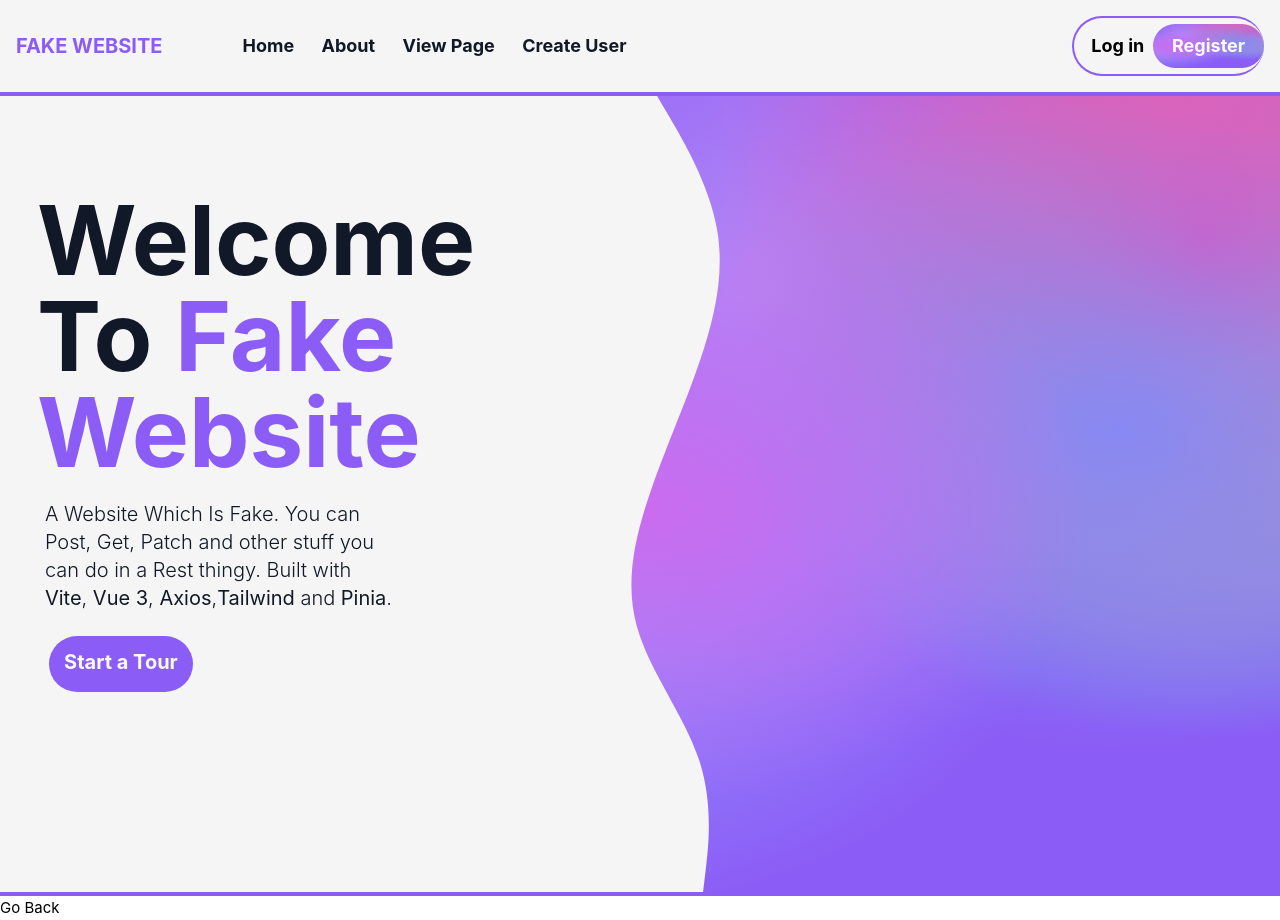
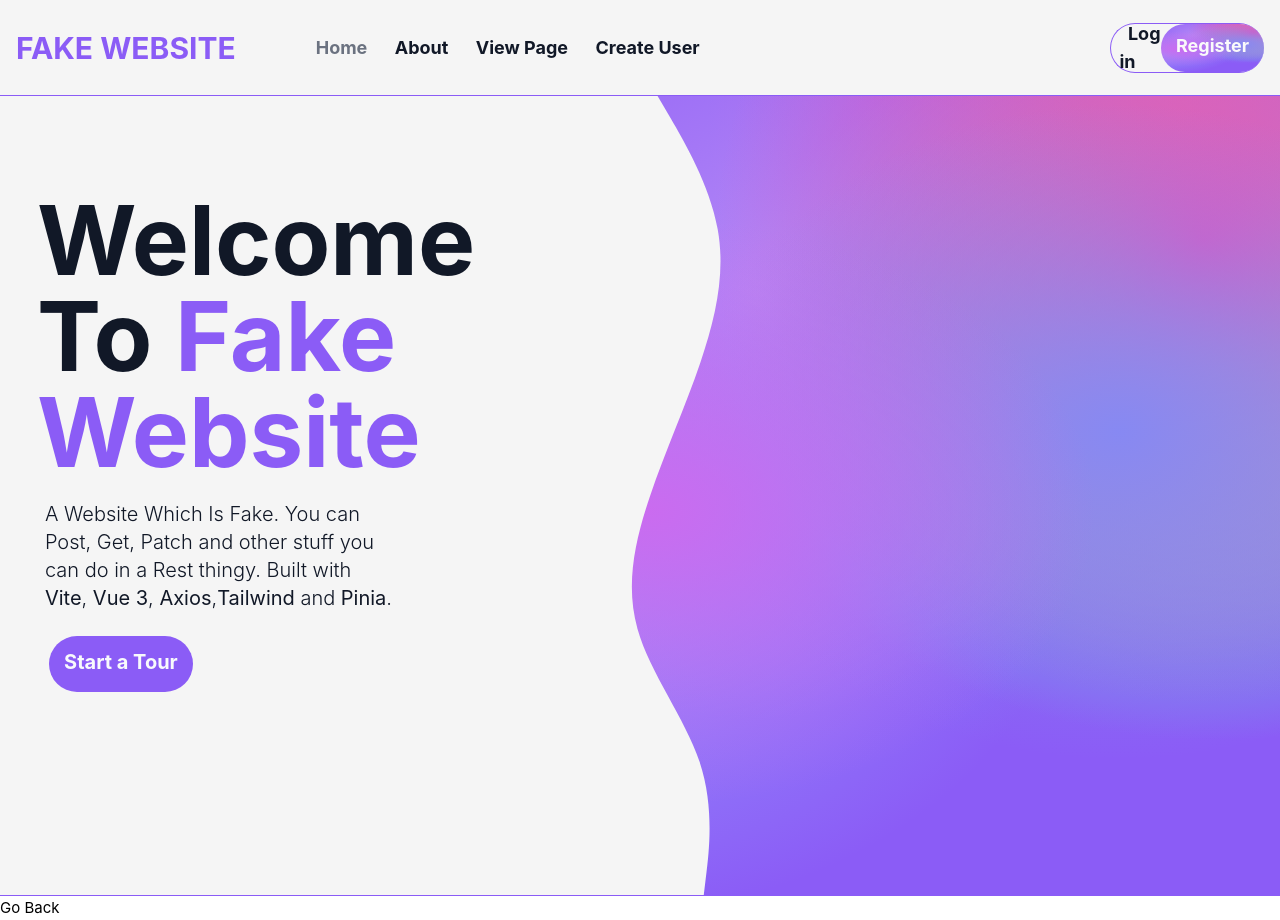
Before and after one commit to LueKely/Fake-Website, a Vue app: page / in a window 1280 px wide. Built offline with nearby package versions, Linux system fonts and the light colour scheme.

Commit message:
Added more styling in the header

```diff
--- a/src/App.vue
+++ b/src/App.vue
@@ -14,11 +14,13 @@
 
 <template>
 	<div
-		class="w-full h-24 p-4 bg-neutral-100 border-b-4 border-violet-500 flex items-center"
+		class="w-full h-24 p-4 bg-neutral-100 border-b-[1px] border-violet-500 flex items-center"
 	>
 		<div>
-			<RouterLink class="text-violet-500 font-bold text-xl" to="/"
-				>FAKE WEBSITE
+			<RouterLink to="/"
+				><div class="text-violet-500 font-bold text-3xl text-center">
+					FAKE WEBSITE
+				</div>
 			</RouterLink>
 		</div>
 
@@ -49,15 +51,25 @@
 		</nav>
 
 		<nav
-			class="w-[15vw] h-[7.5vh] m-0 font-bold text-lg flex border-violet-500 border-2 border-r-0 rounded-full items-center justify-between"
+			class="w-[12vw] h-[50px] pl-2 m-0 font-bold text-lg flex border-violet-500 border-[1px] border-r-0 rounded-full items-center justify-between"
 		>
-			<RouterLink class="font-bold w-20 text-center" to="/LogIn"
+			<RouterLink
+				class="font-bold text-gray-900 hover:text-gray-500 transition-all ease-in-out"
+				to="/LogIn"
 				>&nbsp; Log in</RouterLink
 			>
 			<RouterLink
-				class="font-bold w-28 text-center bg-WaveColor bg-violet-500 text-neutral-50 rounded-full p-2 border-violet-500"
+				class="w-36 h-full bg-WaveColor bg-violet-500 rounded-full p-2 border-violet-500 overflow-hidden"
 				to="/Register"
-				>Register
+			>
+				<div
+					class="absolute top-0 right-0 w-full h-full z-0 hover:bg-slate-600 hover:opacity-10 transition-all ease-in-out"
+				></div>
+				<p
+					class="font-bold text-center text-neutral-50 z-1 pointer-events-none"
+				>
+					Register
+				</p>
 			</RouterLink>
 		</nav>
 	</div>
--- a/src/assets/base.css
+++ b/src/assets/base.css
@@ -28,3 +28,6 @@ body {
 	-webkit-font-smoothing: antialiased;
 	-moz-osx-font-smoothing: grayscale;
 }
+.router-link-active {
+	@apply text-gray-500;
+}
--- a/src/components/SearchComponent.vue
+++ b/src/components/SearchComponent.vue
@@ -9,7 +9,8 @@
 </script>
 
 <template>
-	<h1>This is the search</h1>
-	<input type="text" v-model="search" placeholder="Search" />
-	<button @click="submitSearchQuery">Submit</button>
+	<div class="flex w-[15vw] bg-slate-500">
+		<input type="text" v-model="search" placeholder="Search" />
+		<button @click="submitSearchQuery">Submit</button>
+	</div>
 </template>
--- a/src/views/HomeView.vue
+++ b/src/views/HomeView.vue
@@ -1,7 +1,7 @@
 <script setup lang="ts"></script>
 
 <template>
-	<div class="flex w-full h-screen border-b-4 border-violet-500">
+	<div class="flex w-full h-screen border-b-[1px] border-violet-500">
 		<!-- Flavour Text -->
 		<div
 			class="bg-neutral-100 w-2/5 h-9/12 py-4 px-10 flex flex-col items-center"
@@ -19,6 +19,7 @@
 				<div>
 					<button
 						class="mt-6 ml-3 pb-1 font-base duration-100 bg-violet-500 font-bold text-slate-50 w-36 h-14 text-xl text-center rounded-full transition ease-in hover:bg-neutral-100 hover:text-violet-500 hover:border-2 hover:border-violet-500 active:scale-90"
+						@click="$router.push('/about')"
 					>
 						Start a Tour
 					</button>
```
Also changed, not shown: 1 other file (tests, documents, lock files or other folders).
